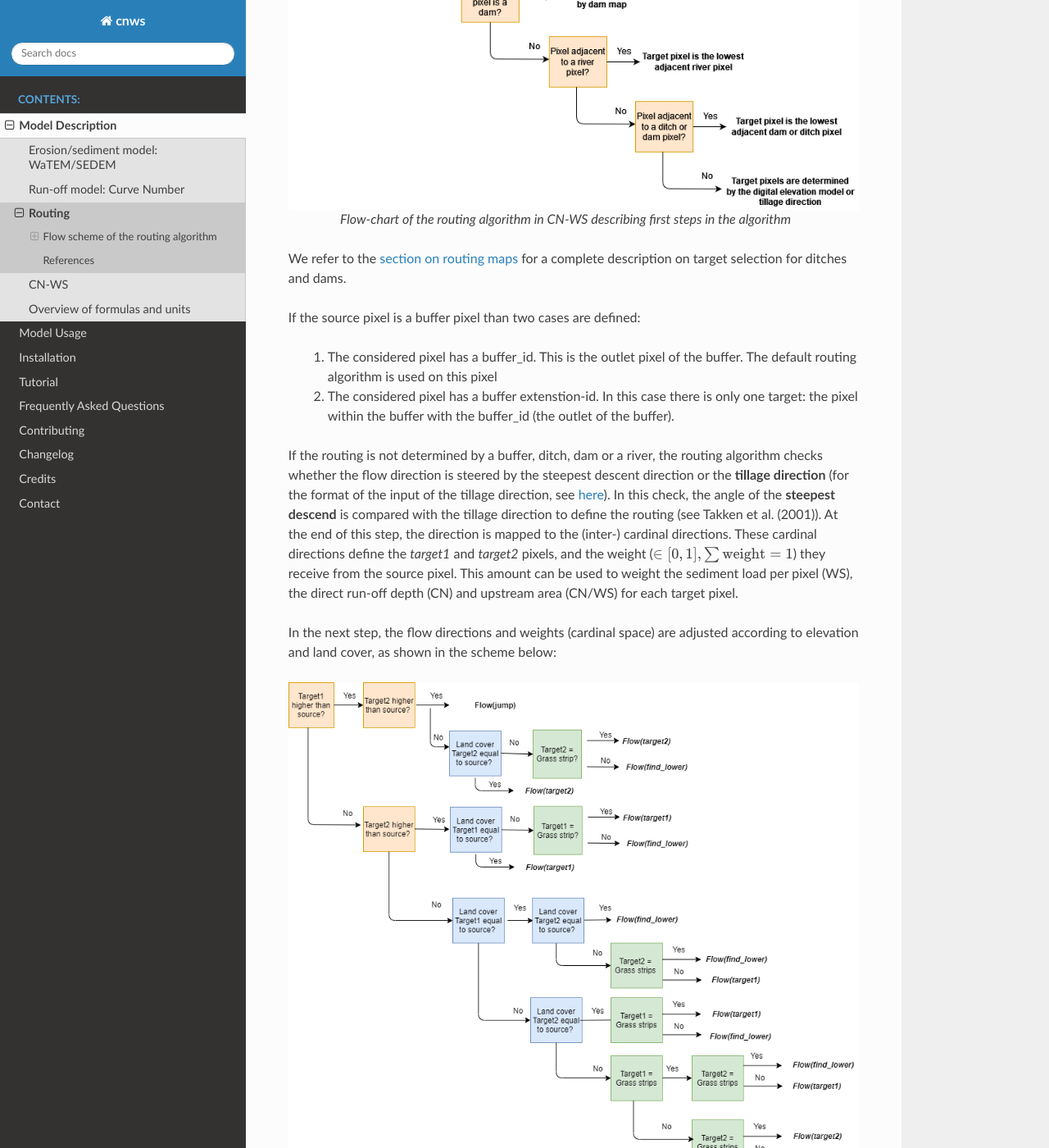
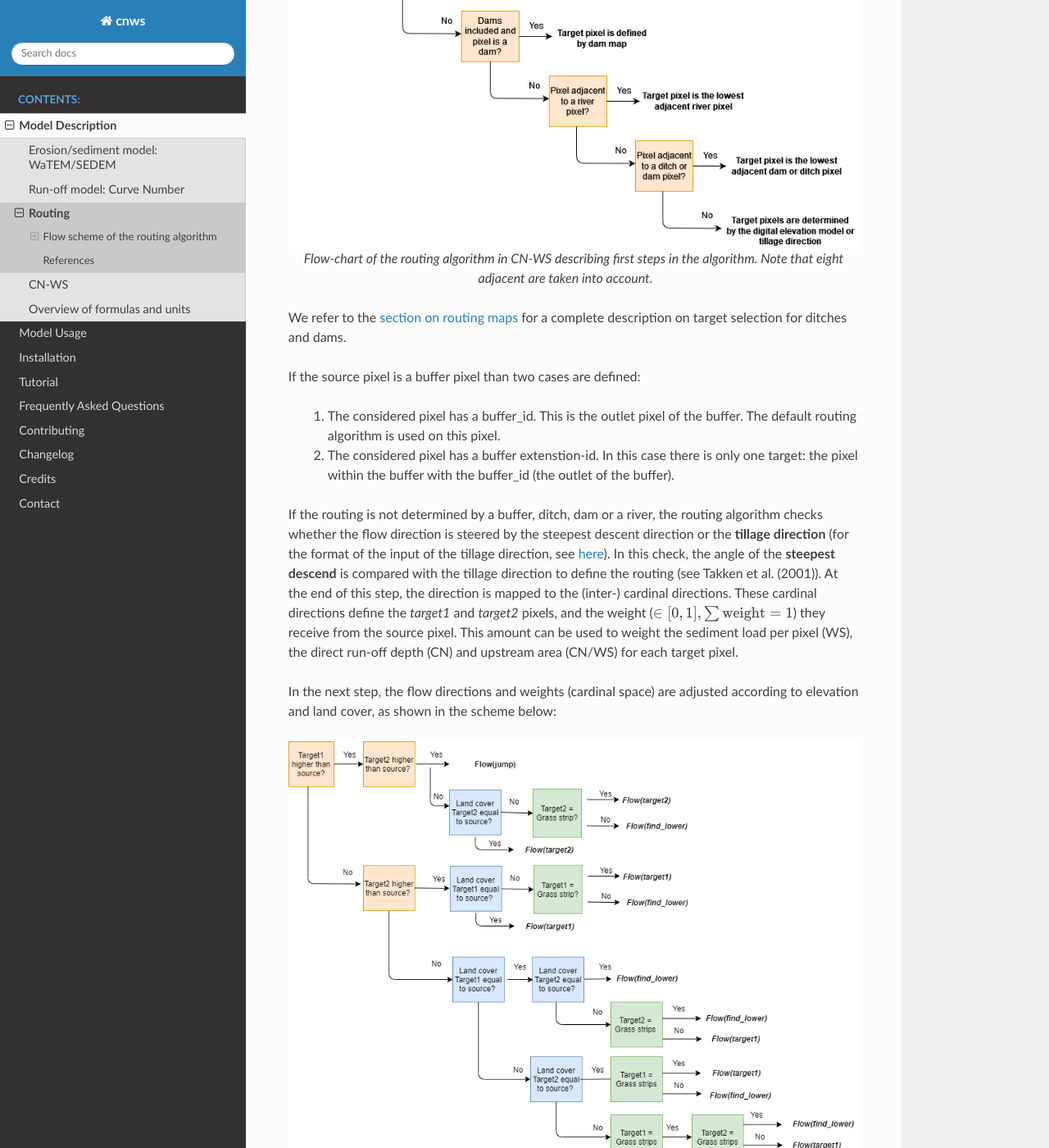
Before and after one commit to watem-sedem/watem-sedem, a Sphinx documentation site: the page built from docs/routing.rst, in a window 1280 px wide and 1400 px high, scrolled down 1842 px. Shown: the whole window at 82% size. Built offline with Sphinx 7.4.7 and the Read the Docs theme 2.0.0, drawn with Linux system fonts in a browser that asks for light colours; some of the changed text lies outside the part shown.

Commit message:
Clarify that adjacent pixels are eight pixels

```diff
--- a/docs/routing.rst
+++ b/docs/routing.rst
@@ -35,6 +35,9 @@
     this routing should be user-defined. We refer to separate sections for the
     defintion of routing in :ref:`rivers <riverrouting>`, :ref:`ditches <ditchmap>`
     and :ref:`dams <dammap>`.
+
+    3. Note that **eight neighbours** are defined as **adjacent pixels** (and not
+    only cardinal four).
 
 
 Flow scheme of the routing algorithm
@@ -75,7 +78,7 @@
     :align: center
 
     Flow-chart of the routing algorithm in CN-WS describing first steps in the
-    algorithm
+    algorithm. Note that eight adjacent are taken into account.
 
 We refer to the :ref:`section on routing maps <routingmap>` for a complete
 description on target selection for ditches and dams.
@@ -83,7 +86,7 @@
 If the source pixel is a buffer pixel than two cases are defined:
 
     1. The considered pixel has a buffer_id. This is the outlet pixel of the
-       buffer. The default routing algorithm is used on this pixel
+       buffer. The default routing algorithm is used on this pixel.
 
     2. The considered pixel has a buffer extenstion-id. In this case there is
        only one target: the pixel within the buffer with the buffer_id (the
@@ -110,7 +113,8 @@
     :align: center
 
     Flow-chart of the routing algorithm in CN-WS - adjusting routing according
-    to elevation and land cover.
+    to elevation and land cover. Note that eight adjacent are taken into
+    account.
 
 In this figure, the `Flow(target1)` or `Flow(target2)` tag indicate that
 routing will follow strictly the path of the first or second cardinal flow
```
